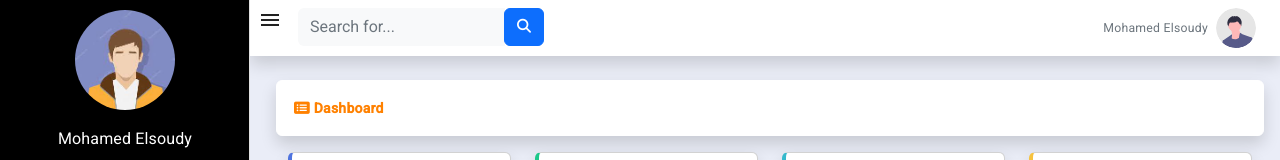
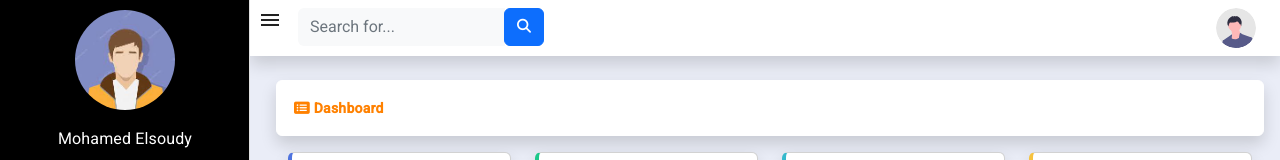
Before and after one commit to Mohamed503020/dashboard-ecommerce--ItI-Project-, an Angular app: page /dashboard in a window 1280 px wide. Shown: the top 160 px of the page. Built offline with nearby package versions, Linux system fonts and the light colour scheme.

Commit message:
updating

```diff
--- a/src/app/components/dashboard/dashboard.component.html
+++ b/src/app/components/dashboard/dashboard.component.html
@@ -24,7 +24,6 @@
         </div>
 
         <div class="profile d-flex align-items-center me-3">
-          <span class="mr-2 d-none d-lg-inline  small text-muted"> Mohamed Elsoudy</span>
           <img class="img-profile ms-2  rounded-circle" width="40"  src="../../../assets/images/undraw_profile.svg">
         </div>
       </div>
```
